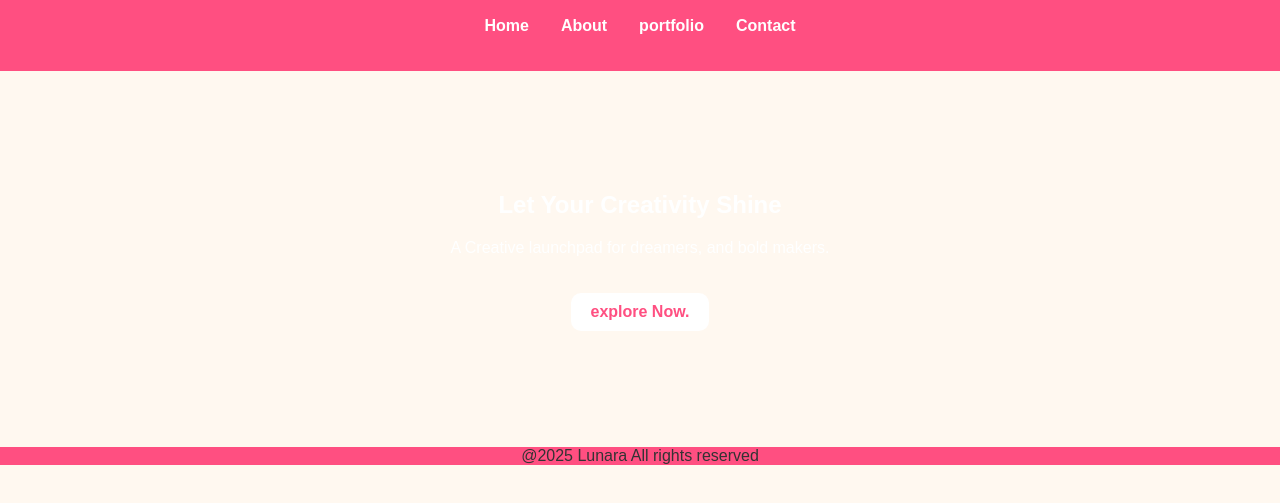
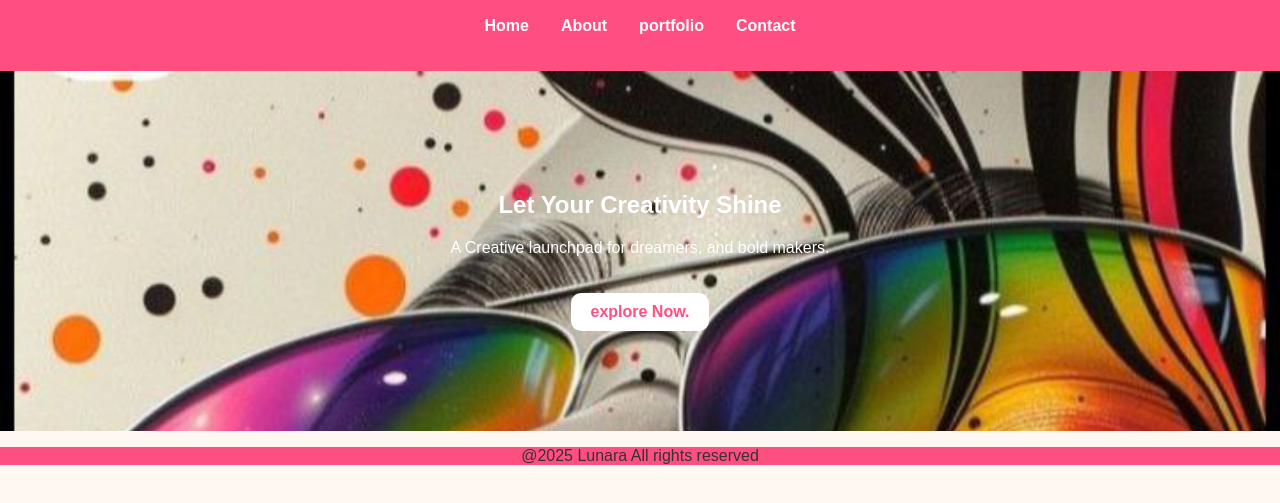
Before and after one commit to beata-teck/Lunara-Studios, a plain HTML site: page index.html in a window 1280 px wide. Shown: the part 71-574 px from the top of the page. Drawn offline with Linux system fonts and the light colour scheme; a web font is replaced by a local one.

Commit message:
background image

```diff
--- a/style/index.css
+++ b/style/index.css
@@ -24,6 +24,8 @@ header{
     font-weight: bold;
 }
 .hero{
+     background-image: url(../image/beaty.jpg);
+    background-size: cover;
     padding: 100px 20px;
     text-align: center;
     background: linear-gradient(to right, #ffa500),#ff4f81;
```
